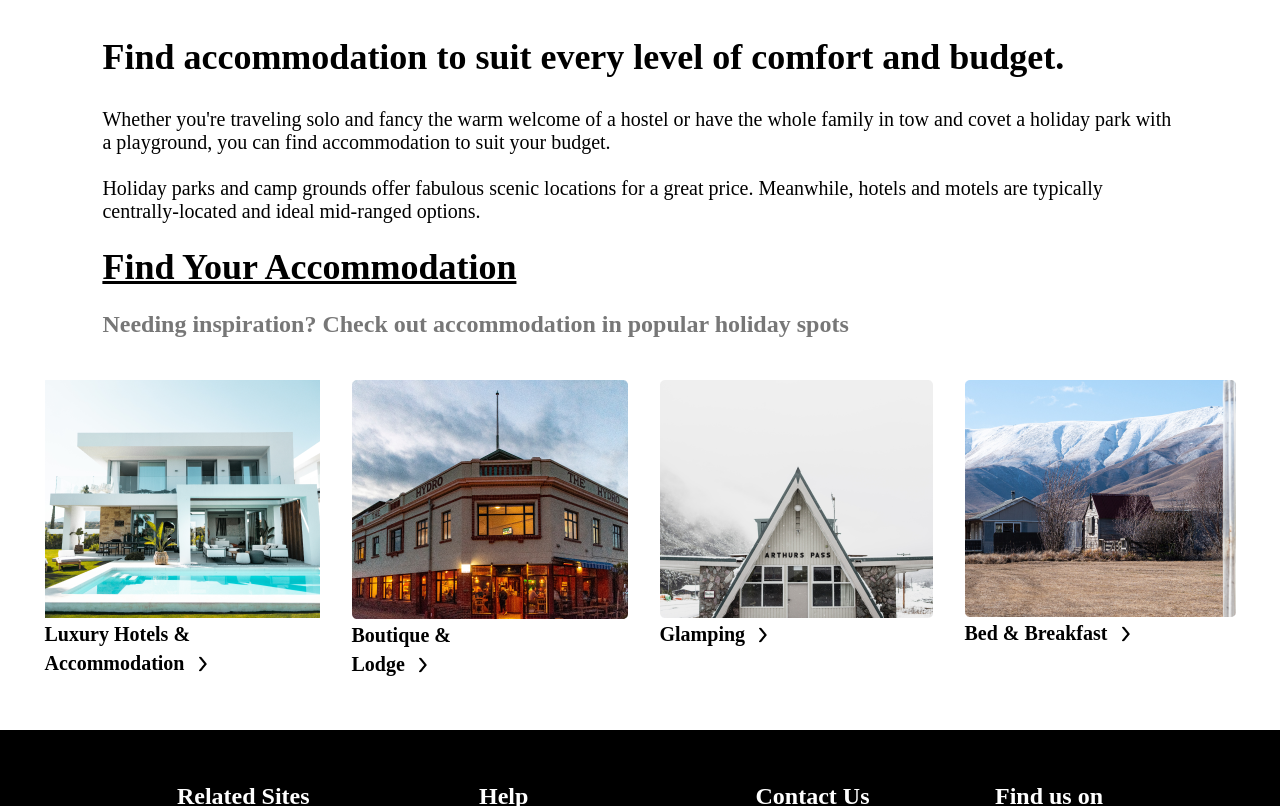
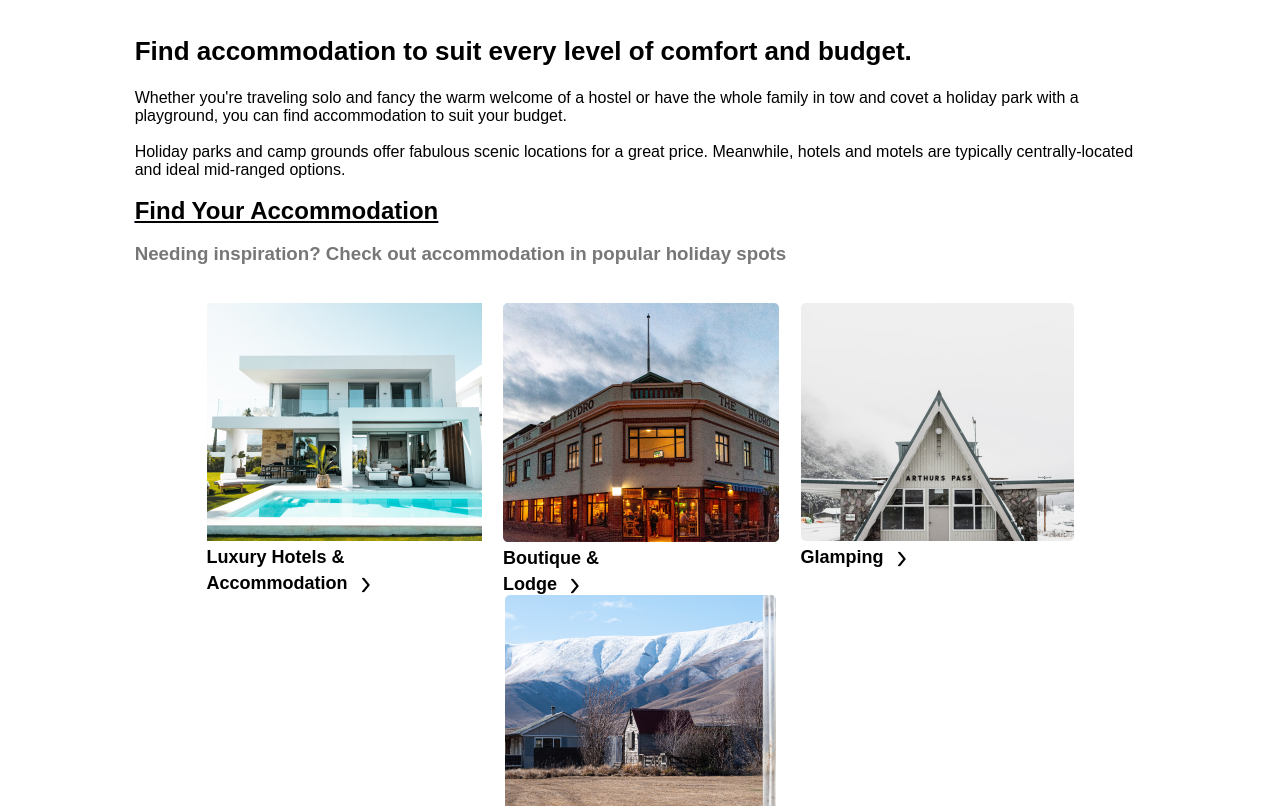
Before and after one commit to shayelock/tourism-nz, a plain HTML site: page index.html in a window 1280 px wide. Shown: the part 802-1608 px from the top of the page. Drawn offline with Linux system fonts and the light colour scheme.

Commit message:
font edits

```diff
--- a/resources/script.js
+++ b/resources/script.js
@@ -10,6 +10,9 @@ function my_func() {
 let submit_btn = document.getElementById('submit-button');
 
 console.log(submit_btn);
+
+
+
 
 submit_btn.onclick = function(){
     console.log('I have been clicked')
--- a/resources/style/style.scss
+++ b/resources/style/style.scss
@@ -1,102 +1,17 @@
 
-@font-face {
-    font-family:"inter-semibold";
-    src: url('https://fonts.googleapis.com/css2?family=Inter:wght@600&display=swap');
-}
-@font-face {
-    font-family: "inter-regular";
-    src: url('https://fonts.googleapis.com/css2?family=Inter&display=swap');
-}
-@font-face {
-    font-family: "inter-light";
-    src: url('https://fonts.googleapis.com/css2?family=Inter:wght@300&display=swap');
-}
-@font-face {
-    font-family: "inter-light";
-    src:  url('https://fonts.googleapis.com/css2?family=Inter:wght@300&display=swap');
-}
+
 @font-face {
     font-family:"pure";
     src: url('./PurePakati-Notch.otf');
 }
 
-
-@mixin font-h1 {
-    font-size: 36px;
-    font-family: 'inter-semibold';
-    color: black;
-}
-@mixin font-h1-grey {
-    font-size: 36px;
-    font-family: 'inter-semibold';
-    color: #777777;
-}
 @mixin font-h2 {
     font-size: 55px;
     font-family: 'pure';
     color: white;
 }
 
-@mixin font-nav {
-    font-size: 16px;
-    font-family: 'inter-semibold';
-    color: white;
-}
 
-@mixin font-footer {
-    font-size: 16px;
-    font-family: 'inter-regular';
-    color: white;
-}
-
-@mixin font-p {
-    font-size: 20px;
-    font-family: 'inter-light';
-    color: black;
-}
-
-@mixin font-p-white {
-    font-size: 16px;
-    font-family: 'inter-light';
-    color: white;
-}
-
-@mixin font-h5 {
-    font-size: 24px;
-    font-family: 'inter-light';
-    color: white;
-}
-@mixin font-h5-black {
-    font-size: 24px;
-    font-family: 'inter-light';
-    color: black;
-}
-@mixin font-h3 {
-    font-size: 20px;
-    font-family: 'inter-semibold';
-    color: black;
-}
-@mixin font-h3-white {
-    font-size: 20px;
-    font-family: 'inter-semibold';
-    color: white;
-}
-@mixin font-h2-grey {
-    font-size: 20px;
-    font-family: 'inter-light';
-    color: #777777;
-}
-
-@mixin font-h3-black {
-    font-size: 20px;
-    font-family: 'inter-semibold';
-    color: black;
-}
-@mixin font-light-grey {
-    font-size: 24px;
-    font-family: 'inter-light';
-    color: #777777;
-}
 
 body {
     background-color: white;
@@ -125,8 +40,7 @@ header {
     align-items: center;
     gap: 8%;
     a {
-    @include  font-nav();
-    font-family: 'inter-semibold';
+    font-family: Arial, Helvetica, sans-serif;
     }
   }
 
@@ -213,25 +127,30 @@ input {
 }
 .landing-text{
     padding: 3%;
-    @include font-p();
+    font-family: Arial, Helvetica, sans-serif;
 }
 .landing-text {
 h4 {
-    @include font-h1();
+    font-family: Arial, Helvetica, sans-serif;
     margin-left: 8%;
     text-decoration: underline black;
+    color: black;
+    font-size: 24px;
 }
  h1{
-    @include font-h1();
+   font-family: Arial, Helvetica, sans-serif;
     margin-top: 0%;
     margin-right: 8%;
     margin-left: 8%;
+    font-size: 26px;
 }
 h3 {
-    @include font-light-grey();
+    font-family: Arial, Helvetica, sans-serif;
     margin-left: 8%;
     margin-bottom: 0%;
     margin-top: 0%;
+    color: #777777;
+    font-size: 22px;
 }
 }
 
@@ -253,12 +172,15 @@ h3 {
     padding-bottom:  3%;
     h1{
         text-decoration: none;
-        @include font-h3();
+       font-family: Arial, Helvetica, sans-serif;
         margin-top: 2%;
         margin-bottom: 0%;
+        font-size: 12px;
     }
     a {
         text-decoration: none;
+        font-family: Arial, Helvetica, sans-serif;
+        color: black;
     }
 }
 .arrow-flex {
@@ -278,18 +200,15 @@ h3 {
     gap: 10%;
     background-color: black;
     padding: 1%;
-    // position: absolute;
-    // right: 0px;
-    // left: 0px;
-    // bottom: 0px;
+
     h5 {
-        @include font-h5();
-        font-family: 'inter-semibold';
+        font-family: Arial, Helvetica, sans-serif;
         margin-bottom: 2%;
     }
     p {
-       @include font-p-white();
+      font-family: Arial, Helvetica, sans-serif;
        margin: 0%;
+       color: white;
     }
   hr {
     display: none;
@@ -298,7 +217,7 @@ h3 {
 .twitter {
     display: flex;
     flex-direction: row;
-    gap: 5%;
+    gap: 2%;
     img {
         width: auto;
         height: 100%;
@@ -307,7 +226,7 @@ h3 {
 .instagram {
     display: flex;
     flex-direction: row;
-    gap: 5%;
+    gap: 2%;
     img {
         width: auto;
         height: 100%;
@@ -316,7 +235,7 @@ h3 {
 .youtube {
     display: flex;
     flex-direction: row;
-    gap: 5%;
+    gap: 2%;
     img {
         width: auto;
         height: 100%;
@@ -325,7 +244,7 @@ h3 {
 .facebook {
     display: flex;
     flex-direction: row;
-    gap: 5%;
+    gap: 2%;
     img {
         width: auto;
         height: 100%;
@@ -340,7 +259,7 @@ h3 {
     margin-right: 2%;
     margin-left: 2%;
     h1 {
-        @include font-h1-grey();
+        font-family: Arial, Helvetica, sans-serif;
         margin-left: 3%;
         margin-top: 10%;
     }
@@ -380,15 +299,15 @@ h3 {
     padding-top: 1%;
     p {
         margin: 0%;
-        @include font-p ();
+        font-family: Arial, Helvetica, sans-serif;
     }
     h3 {
     margin: 0%;
-        @include font-h3-black();
+        font-family: Arial, Helvetica, sans-serif;
     }
    h5 {
    margin-top: 5%;
-   @include font-h3-black();
+   font-family: Arial, Helvetica, sans-serif;
    }
    a {
     text-decoration: underline;
@@ -410,17 +329,17 @@ h3 {
     margin-top: 8em;
     margin-left: 8%;
     h1 {
-        @include font-h1();
+        font-family: Arial, Helvetica, sans-serif;
         margin: 0%;
         padding-top: 10%;
     }
     h2 {
-        @include font-h2-grey();
+   font-family: Arial, Helvetica, sans-serif;
         font-weight: 500;
         padding-bottom:  4%;
     }
     h5 {
-        @include font-h3-black();
+        font-family: Arial, Helvetica, sans-serif;
         margin-bottom: 10%;
         }
 
@@ -452,7 +371,7 @@ h3 {
    border-radius: 5%;
    margin: 0%;
    h5 {
-    @include font-h5();
+    font-family: Arial, Helvetica, sans-serif;
 }
   }
   .submit-btn {
@@ -481,22 +400,22 @@ h3 {
         margin: 0%;
         padding-bottom: 2%;
         gap: 3%;
-        @include font-h1();
+        font-family: Arial, Helvetica, sans-serif;
     }
     p {
         margin: 0%;
-        @include font-p();
+      font-family: Arial, Helvetica, sans-serif;
     }
     h3  {
         margin-left: 0%;
         margin-top: 0%;
         margin-bottom: 0%;
         padding-top: 1%;
-        @include font-h3-black();
+        font-family: Arial, Helvetica, sans-serif;
     }
     h5 {
         display: flex;
-        @include font-h5();
+        font-family: Arial, Helvetica, sans-serif;
 margin: 0%;
     }
     img {
@@ -512,7 +431,7 @@ margin: 0%;
     text-align: center;
     text-decoration: none;
     display: inline-block;
-   border-radius: 5%;
+   border-radius: 5em;
    font-size: 20px;
   }
   .return-button:hover {
@@ -670,7 +589,8 @@ justify-content: space-between;
   .mobile-nav-drop a {
   position: relative;
   padding: 2%;
-  @include  font-h3-white();
+  font-family: Arial, Helvetica, sans-serif;
+  color: white;
   }
   #option-page {
     h1 {
@@ -695,6 +615,7 @@ justify-content: space-between;
 }
 
 #option-page h1{
-        @include font-h1-grey();
+        font-family: Arial, Helvetica, sans-serif;
+        color: #777777;
 }
 }
```
Also changed, not shown: resources/style/style.css, 1 other file.
